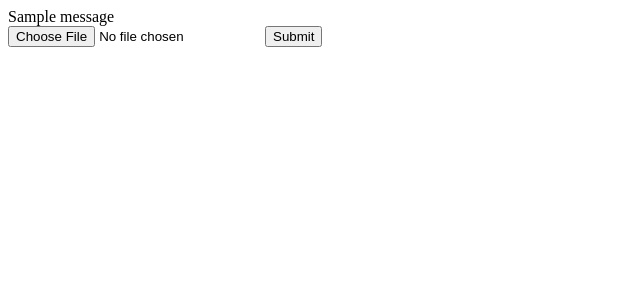
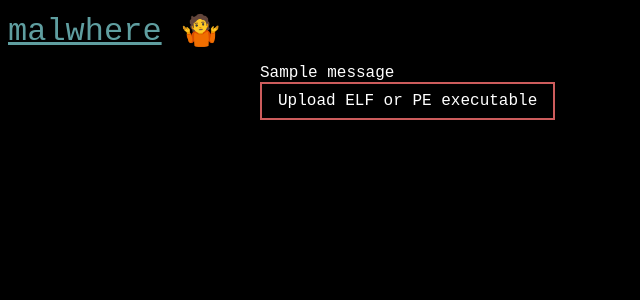
Before and after one commit to genericfish/malwhere, a Flask app: page / in a window 1280 px wide. Shown: the top 300 px of the page, without its empty margins (0-640 px from the left). Run offline with Flask 2, Linux system fonts and the light colour scheme; one stand-in notice (Sample message) is shown.

Commit message:
Use external styles

```diff
--- /dev/null
+++ b/static/styles/main.css
@@ -0,0 +1,41 @@
+html,
+body {
+    background: black;
+    color: white;
+
+    font-family: 'Courier New', Courier, monospace;
+}
+
+nav {
+    margin: 0;
+    margin: 1rem 0 1rem 0;
+    line-height: 2rem;
+    font-size: 2rem;
+
+    max-height: 4rem;
+}
+
+nav>div {
+    display: inline;
+}
+
+a {
+    color: cadetblue;
+}
+
+.container {
+    max-width: 760px;
+
+    margin: 0 auto;
+}
+
+input[type="file"] {
+    display: none;
+}
+
+.file-upload {
+    border: 2px solid indianred;
+    display: inline-block;
+    padding: .5rem 1rem;
+    cursor: pointer;
+}
--- a/templates/start.html
+++ b/templates/start.html
@@ -5,15 +5,24 @@
     <meta http-equiv="X-UA-Compatible" content="IE=edge">
     <meta name="viewport" content="width=device-width, initial-scale=1.0">
     <title>Malwhere: Start</title>
+
+    <link rel="stylesheet" href="/static/styles/main.css">
 </head>
 <body>
-    {% for message in get_flashed_messages(False, ["error"]) %}
-    <div class="flash">{{ message }}</div>
-    {% endfor %}
+    <nav>
+        <div id="logo"><a href="/">malwhere</a></div>
+        <div id="program">🤷</div>
+    </nav>
 
-    <form action="/upload" method="post" enctype="multipart/form-data">
-        <input type="file" name="binary" id="binary">
-        <input type="submit" value="Submit">
-    </form>
+    <div class="container">
+        {% for message in get_flashed_messages(False, ["error"]) %}
+        <div class="flash">{{ message }}</div>
+        {% endfor %}
+
+        <form id="binary-upload" action="/upload/file" method="post" enctype="multipart/form-data">
+            <label for="binary" class="file-upload">Upload ELF or PE executable</label>
+            <input type="file" name="binary" id="binary" onchange="form.submit()">
+        </form>
+    </div>
 </body>
 </html>
```
Also changed, not shown: static/styles/analysis.css (added, +73 -0 lines), static/styles/loading.css (added, +104 -0 lines), templates/analysis.html (+2 -97 lines), templates/loading.html (+2 -133 lines).
